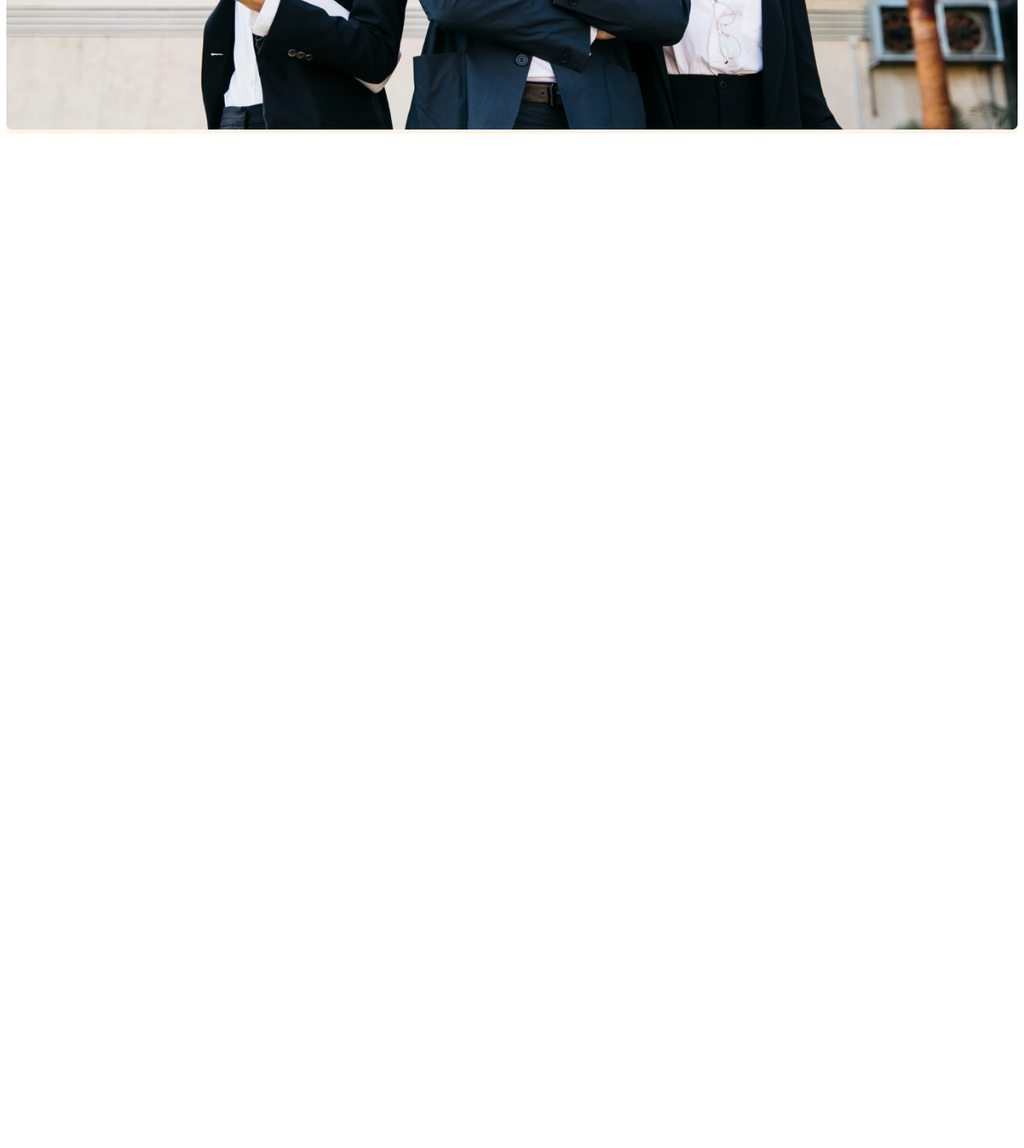
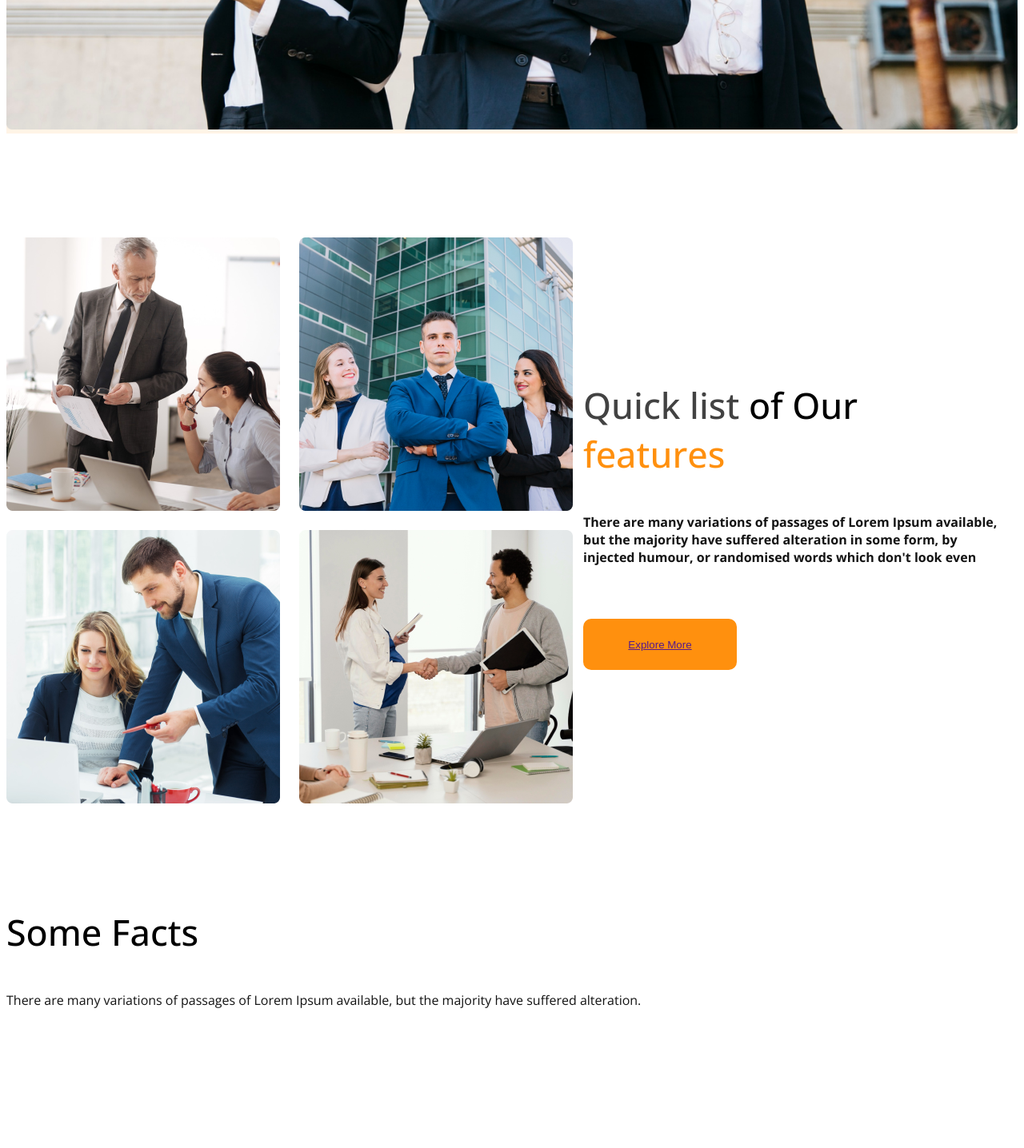
Before and after one commit to RAYHAN-HEXA/G3-Arcitects-website, a plain HTML site: page index.html in a window 1280 px wide. Shown: the part 1062-2498 px from the top of the page at 80% size. Before the commit the page ends 1237 px from the top, so only its background shows below. Drawn offline with nearby package versions, Linux system fonts and the light colour scheme.

Commit message:
update code

```diff
--- a/index.html
+++ b/index.html
@@ -36,5 +36,56 @@ Group of Architects
 <img src="./images/banner.png" alt="">
         </div>
     </header>
+    <main>
+<section class="teams Display-flex">
+    <div class="team-img-container">
+<img src="./images/team1.png" alt="">
+<img src="./images/team2.png" alt="">
+<img src="./images/team3.png" alt="">
+<img src="./images/team4.png" alt="">
+    </div>
+    <div class="our-features">
+   <h3 class="section-title"><span id="Quick-list" class="text-gray">Quick list </span>of Our <span class="text-primary">features</span></h3>
+   <p class="features-description text-light-gray">There are many variations of passages of Lorem Ipsum available, but the majority have suffered alteration in some form, by injected humour, or randomised words which don't look even</p>
+<Button class="btn-primary"><a href="">Explore More</a></Button>
+
+
+   </section>
+   <!-- features will enjoy -->
+   <section>
+    <h3 class="section-title">Some Facts</h3>
+    <p class="text-light-gray">There are many variations of passages of Lorem Ipsum available, but the majority have suffered alteration.</p>
+<div class="facts-container">
+    <div class="fact">
+        <img src="" alt="">
+        <h4 class="fact-numper"></h4>
+        <h5 class="fact-name"></h5>
+    </div>
+    <div class="fact">
+        <img src="" alt="">
+        <h4 class="fact-numper"></h4>
+        <h5 class="fact-name"></h5>
+    </div>
+    <div class="fact">
+        <img src="" alt="">
+        <h4 class="fact-numper"></h4>
+        <h5 class="fact-name"></h5>
+    </div>
+    <div class="fact">
+        <img src="" alt="">
+        <h4 class="fact-numper"></h4>
+        <h5 class="fact-name"></h5>
+    </div>
+</div>
+
+   </section>
+    <!-- some facts -->
+     <section>
+
+     </section>
+
+
+
+</main>
 </body>
 </html>
--- a/styles/g3-Arcitect.css
+++ b/styles/g3-Arcitect.css
@@ -9,9 +9,18 @@
     "wdth" 100;
 }
 /* Shared Style */
+.section-title{
+    font-size: 2.8rem;
+    font-weight: 500;
+}
+
 
 .Display-flex{
     display: flex;
+}
+main{
+    max-width: 1440px;
+    margin   : 0 auto;
 }
 .btn-primary{
 
@@ -23,10 +32,16 @@ height: 4rem;
 border: none;
 border-radius: 10px;
 margin: 50px 0px 32px 0px ;
+list-style: none;
 
 }
+main > section {
+    margin-top: 130px;
+}
 
-
+.text-primary{
+    color: #FF900E;
+}
 /* darK-O2 */
 .text-gray{
     color:rgb(66, 66, 66) ;
@@ -86,12 +101,44 @@ margin: 50px 0px 32px 0px ;
 .banner img{
  width: 100%;
 }
+/*team and features related style */
+ .teams {
+    align-items: center;
+ }
+ .team-img-container{
+    display: grid ;
+    grid-template-columns: repeat(2,1fr);
+    gap: 24px
+    ;
+ }
+ .our-features{
+    margin-left: 130px;
+    width: 530px;
+    font-weight: 700;
+ }
 
 /* Responsive media queary  */
 @media screen and (max-width:576px){
 
 
-    .navbar , .nav-links{
+    .navbar , .nav-links , .teams{
+        flex-direction: column;
+    }
+.team-img-container{
+    grid-template-columns: repeat(1,1fr);
+}
+.our-features{
+ max-width: 400px;
+    margin-right: 80px;
+}
+}
+/* Medium size device  */
+@media screen and (min-width : 577px) and (max-width: 992px
+){
+    .teams{
         flex-direction: column;
     }
 }
+.our-features{
+    margin: 50px auto;
+}
```
